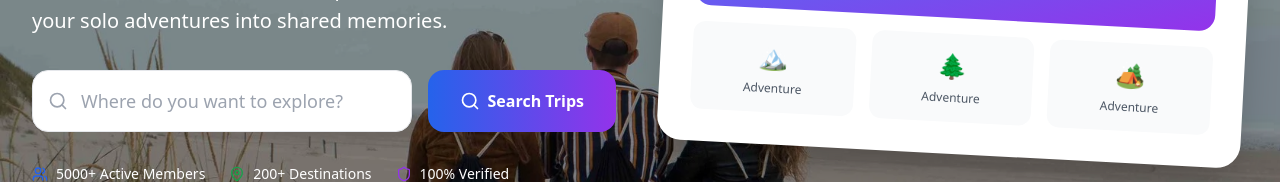
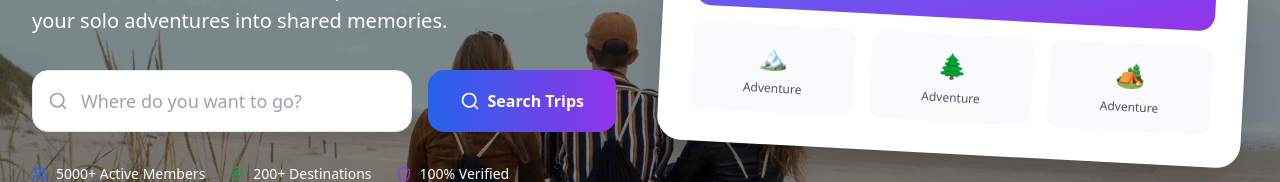
Before and after one commit to lokesh2004-max/Travel_Buddy, a React (Vite) app: page / in a window 1280 px wide. Shown: the part 438-620 px from the top of the page. Built offline with nearby package versions, Linux system fonts and the light colour scheme; the HTML template or start-up script is replaced by a standard one.

Commit message:
Update Home.tsx
search bar me go change happen

```diff
--- a/src/pages/Home.tsx
+++ b/src/pages/Home.tsx
@@ -185,7 +185,7 @@ const Home = () => {
                   value={searchQuery}
                   onChange={(e) => setSearchQuery(e.target.value)}
                   onKeyPress={(e) => e.key === 'Enter' && handleSearch()}
-                  placeholder="Where do you want to explore?"
+                  placeholder="Where do you want to go?"
                   className="w-full pl-12 pr-4 py-4 rounded-2xl border border-gray-200 focus:border-blue-500 focus:ring-2 focus:ring-blue-200 focus:outline-none transition-all duration-200 text-lg"
                 />
               </div>
```
